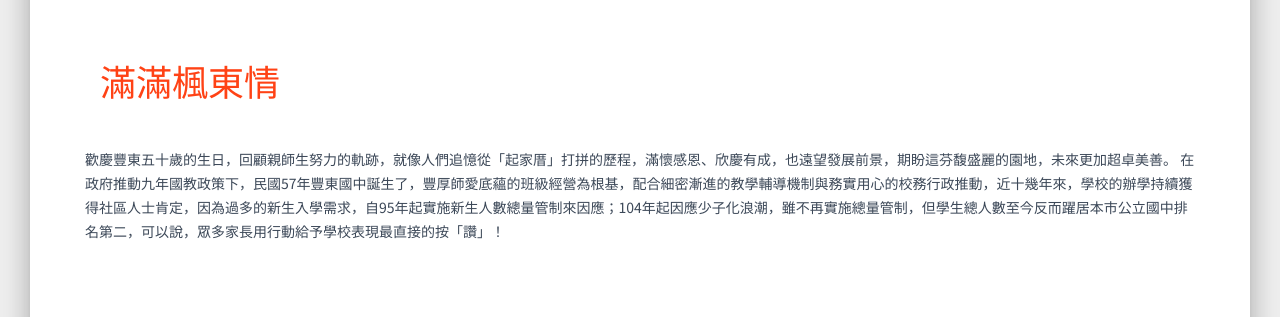
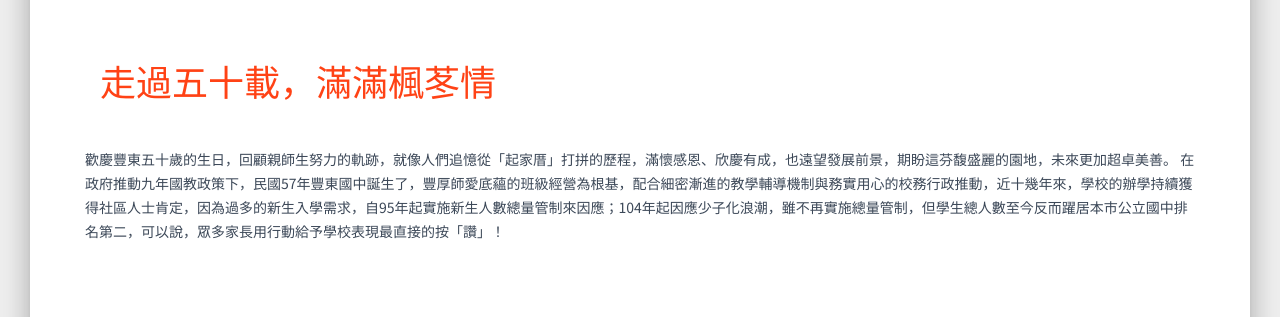
Before and after one commit to peacethekuma/fdjh-50-anniversary, a website: page index.html in a window 1280 px wide. Shown: the part 722-1039 px from the top of the page. Drawn offline with Linux system fonts and the light colour scheme.

Commit message:
Adjust wording

```diff
--- a/index.html
+++ b/index.html
@@ -117,7 +117,7 @@
       <div class="section section-basic">
         <div class="container">
           <div class="title">
-            <h2 class="heading-primary">滿滿楓東情</h2>
+            <h2 class="heading-primary">走過五十載，滿滿楓苳情</h2>
           </div>
           <p>
             歡慶豐東五十歲的生日，回顧親師生努力的軌跡，就像人們追憶從「起家厝」打拼的歷程，滿懷感恩、欣慶有成，也遠望發展前景，期盼這芬馥盛麗的園地，未來更加超卓美善。
```
